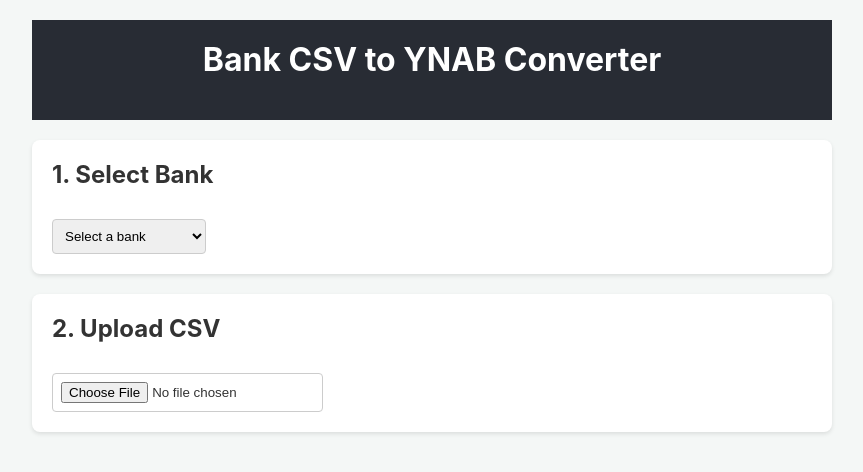
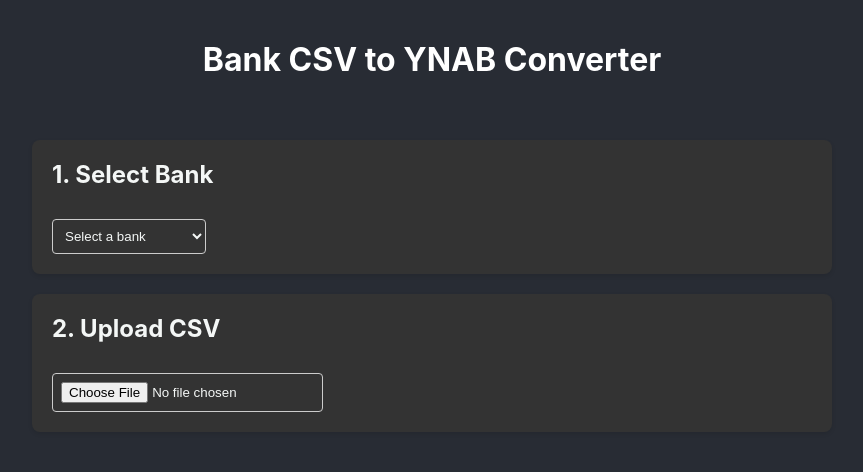
Before and after one commit to orkaa/BankToYnab, a React (Create React App) app: page / in a window 1280 px wide. Shown: the top 472 px of the page, without its empty margins (208-1071 px from the left). Built offline with nearby package versions, Linux system fonts and the light colour scheme.

Commit message:
feat: Add dark mode and restart policy
- Add `restart: unless-stopped` to docker-compose.yml
- Implement a dark theme for the web app to improve usability at night.

```diff
--- a/docker-compose.yml
+++ b/docker-compose.yml
@@ -3,3 +3,4 @@
     build: .
     ports:
       - "4000:80"
+    restart: unless-stopped
--- a/src/App.css
+++ b/src/App.css
@@ -6,8 +6,8 @@
   -moz-osx-font-smoothing: grayscale;
   margin: 0;
   padding: 0;
-  background-color: #f4f7f6;
-  color: #333;
+  background-color: #282c34;
+  color: #f4f7f6;
 }
 
 .App {
@@ -25,7 +25,7 @@
 }
 
 main > div {
-  background-color: white;
+  background-color: #333;
   padding: 20px;
   margin-bottom: 20px;
   border-radius: 8px;
@@ -41,6 +41,8 @@
   padding: 8px;
   border-radius: 4px;
   border: 1px solid #ccc;
+  background-color: #333;
+  color: #f4f7f6;
 }
 
 button {
@@ -66,13 +68,13 @@
 }
 
 th, td {
-  border: 1px solid #ddd;
+  border: 1px solid #444;
   padding: 8px;
   text-align: left;
 }
 
 th {
-  background-color: #f2f2f2;
+  background-color: #282c34;
 }
 
 .error {
@@ -84,5 +86,5 @@
 }
 
 .mismatch td {
-  background-color: #fddddd;
+  background-color: #5e3c3c;
 }
```
